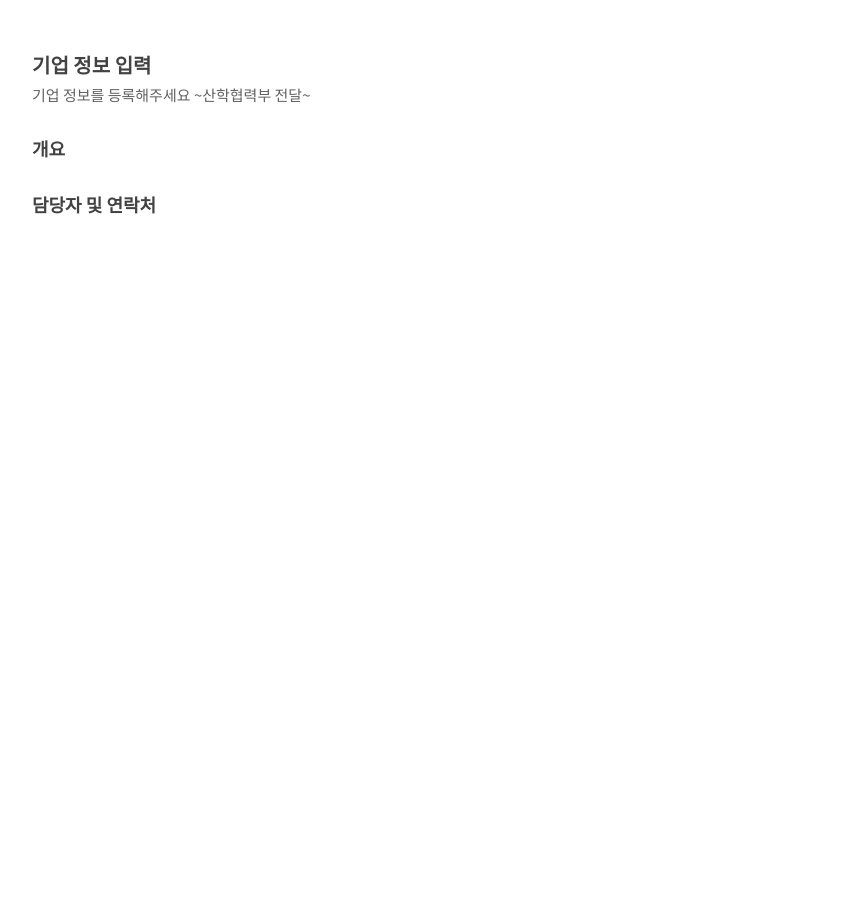
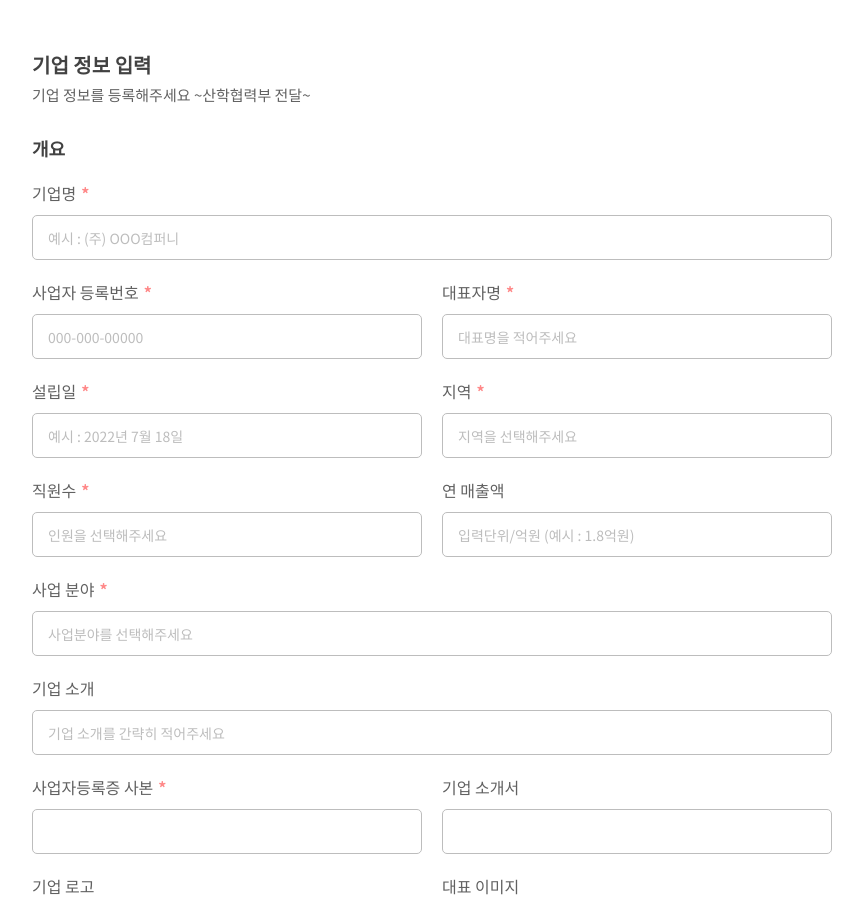
Before and after one commit to JobITs-DSM/ViceCity, a Next.js app: page /regist in a window 1280 px wide. Shown: the top 906 px of the page, without its empty margins (208-1071 px from the left). Before the commit the page ends 800 px from the top, so only its background shows below. Built offline with nearby package versions, Linux system fonts and the light colour scheme.

Commit message:
add 회사 정보 입력 폼 만드는 중

```diff
--- /dev/null
+++ b/components/Regist/Input.tsx
@@ -0,0 +1,51 @@
+// @flow
+import * as React from "react";
+import styled from "@emotion/styled";
+import { COLOR } from "../../styles/color";
+import { Form } from "./formList";
+
+const Wrapper = styled.div`
+  width: 100%;
+  display: flex;
+  flex-direction: column;
+  margin-top: 20px;
+  & input {
+    width: 100%;
+    height: 45px;
+    margin-top: 10px;
+    padding-left: 15px;
+    border: 1px solid ${COLOR.input};
+    border-radius: 5px;
+    font-size: 14px;
+    color: ${COLOR.sub_text};
+    &::placeholder {
+      color: ${COLOR.input};
+    }
+  }
+`;
+
+const InputTitle = styled.div`
+  display: flex;
+  align-items: center;
+  font-size: 16px;
+  color: ${COLOR.sub_text};
+  & b {
+    margin-left: 5px;
+    color: ${COLOR.red100};
+  }
+`;
+
+type Props = {
+  form: Form;
+};
+
+export const Input = ({ form }: Props) => {
+  return (
+    <Wrapper>
+      <InputTitle>
+        {form.title} <b>{form.isEssential && "*"}</b>
+      </InputTitle>
+      <input placeholder={form.placeholder} />
+    </Wrapper>
+  );
+};
--- /dev/null
+++ b/components/Regist/formList.ts
@@ -0,0 +1,116 @@
+export type Form = {
+  title: string;
+  isEssential: boolean;
+  placeholder: string;
+};
+
+export const FORM_LIST_FOR_COMPANY_INTRO: Form[][] = [
+  [
+    {
+      title: "기업명",
+      isEssential: true,
+      placeholder: "예시 : (주) OOO컴퍼니",
+    },
+  ],
+  [
+    {
+      title: "사업자 등록번호",
+      isEssential: true,
+      placeholder: "000-000-00000",
+    },
+    {
+      title: "대표자명",
+      isEssential: true,
+      placeholder: "대표명을 적어주세요",
+    },
+  ],
+  [
+    {
+      title: "설립일",
+      isEssential: true,
+      placeholder: "예시 : 2022년 7월 18일",
+    },
+    {
+      title: "지역",
+      isEssential: true,
+      placeholder: "지역을 선택해주세요",
+    },
+  ],
+  [
+    {
+      title: "직원수",
+      isEssential: true,
+      placeholder: "인원을 선택해주세요",
+    },
+    {
+      title: "연 매출액",
+      isEssential: false,
+      placeholder: "입력단위/억원 (예시 : 1.8억원)",
+    },
+  ],
+  [
+    {
+      title: "사업 분야",
+      isEssential: true,
+      placeholder: "사업분야를 선택해주세요",
+    },
+  ],
+  [
+    {
+      title: "기업 소개",
+      isEssential: false,
+      placeholder: "기업 소개를 간략히 적어주세요",
+    },
+  ],
+  [
+    {
+      title: "사업자등록증 사본",
+      isEssential: true,
+      placeholder: "",
+    },
+    {
+      title: "기업 소개서",
+      isEssential: false,
+      placeholder: "",
+    },
+  ],
+  [
+    {
+      title: "기업 로고",
+      isEssential: false,
+      placeholder: "",
+    },
+    {
+      title: "대표 이미지",
+      isEssential: false,
+      placeholder: "",
+    },
+  ],
+];
+
+export const FORM_LIST_FOR_MANAGER_AND_CONTACT: Form[][] = [
+  [
+    {
+      title: "담당자명",
+      isEssential: true,
+      placeholder: "담당자명을 적어주세요",
+    },
+    {
+      title: "소속부서 및 직위",
+      isEssential: false,
+      placeholder: "예시 : 인사담당자",
+    },
+  ],
+  [
+    {
+      title: "전화번호",
+      isEssential: true,
+      placeholder: "000-0000-0000",
+    },
+    {
+      title: "이메일",
+      isEssential: true,
+      placeholder: "예시 : abcd1234@naver.com",
+    },
+  ],
+];
--- a/components/Regist/index.tsx
+++ b/components/Regist/index.tsx
@@ -2,6 +2,9 @@
 import * as React from "react";
 import styled from "@emotion/styled";
 import { COLOR } from "../../styles/color";
+import { Input } from "./Input";
+import { Form, FORM_LIST_FOR_COMPANY_INTRO } from "./formList";
+import { FORM_LIST_FOR_MANAGER_AND_CONTACT } from "./formList";
 
 const Wrapper = styled.section`
   width: 100%;
@@ -10,7 +13,7 @@ const Wrapper = styled.section`
   justify-content: center;
 `;
 
-const FormContainer = styled.article`
+const FormContainer = styled.form`
   width: 800px;
   & h1 {
     font-size: 20px;
@@ -29,16 +32,40 @@ const FormSectionTitle = styled.h3`
   margin-top: 30px;
 `;
 
+const InputGridWrap = styled.div`
+  display: grid;
+  grid-template-columns: 1fr 1fr;
+  grid-column-gap: 20px;
+`;
+
 type Props = {};
 
 export const Regist = (props: Props) => {
+  const formListToInput = (list: Form[][]) => {
+    return list.map((formInfoArr, index) => (
+      <React.Fragment key={index}>
+        {formInfoArr.length === 1 ? (
+          <Input form={formInfoArr[0]} />
+        ) : (
+          <InputGridWrap>
+            {formInfoArr.map((formInfo, index) => (
+              <Input key={index} form={formInfo} />
+            ))}
+          </InputGridWrap>
+        )}
+      </React.Fragment>
+    ));
+  };
+
   return (
     <Wrapper>
       <FormContainer>
         <h1>기업 정보 입력</h1>
         <p>기업 정보를 등록해주세요 ~산학협력부 전달~</p>
         <FormSectionTitle>개요</FormSectionTitle>
+        {formListToInput(FORM_LIST_FOR_COMPANY_INTRO)}
         <FormSectionTitle>담당자 및 연락처</FormSectionTitle>
+        {formListToInput(FORM_LIST_FOR_MANAGER_AND_CONTACT)}
       </FormContainer>
     </Wrapper>
   );
```
